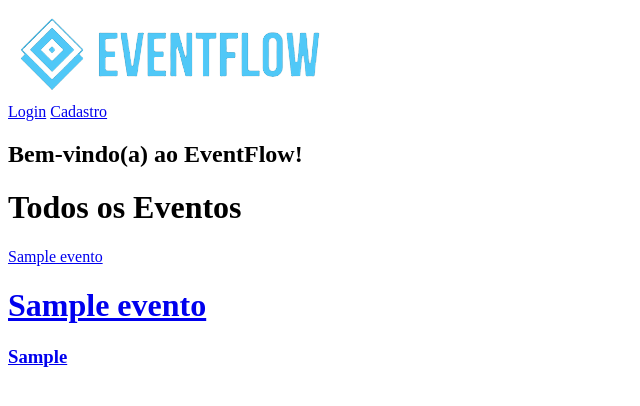
After one commit to MrKevin284/phpEventFlow, a PHP site: page /EventFlow.php in a window 1280 px wide. The commit adds this page. Shown: the top 406 px of the page, without its empty margins (0-640 px from the left). Run offline with PHP 8.4, Linux system fonts and the light colour scheme; tables that the repository leaves empty or names only in its code hold one stand-in row (values such as "Sample post").

Commit message:
update20

```diff
--- /dev/null
+++ b/EventFlow.php
@@ -0,0 +1,60 @@
+<!DOCTYPE html>
+<html lang="en">
+<head>
+    <meta charset="UTF-8">
+    <meta http-equiv="X-UA-Compatible" content="IE=edge">
+    <meta name="viewport" content="width=device-width, initial-scale=1.0">
+    <title>EventFlow</title>
+</head>
+<body>
+    <div class="cabecalho">
+        <div class="logo_principal">
+            <img src="assets/imagens/logo_fundo_removido.png" alt="Logo EventFlow">
+        </div>
+
+        <nav class="botoes">
+            <a href="login.php"><label>Login</label></a>
+            <a href="tipo_de_usuario.php"><label>Cadastro</label></a>
+        </nav>
+
+        <div class="nome_usuario">
+            <h2>Bem-vindo(a) ao EventFlow!</h2>
+        </div>
+
+        <div class="caixa">
+            <h1 id="todos_os_eventos">Todos os Eventos</h1>
+
+            <?php
+            // Incluir o arquivo de conexão com o banco de dados
+            require_once "conexao.php";
+
+            // Consultar os eventos no banco de dados
+            $consulta = "SELECT * FROM eventos";
+            $resultado = mysqli_query($conexao, $consulta);
+
+            // Verificar se existem eventos cadastrados
+            if (mysqli_num_rows($resultado) > 0) {
+                // Exibir os eventos
+                while ($row = mysqli_fetch_assoc($resultado)) {
+                    echo '<a href="info_evento.php?id=' . $row["idevento"] . '" class="caixa_evento">';
+                    echo '<div class="cartao">';
+                    echo '<div class="cartao_esquerdo">';
+                    echo '<span>' . $row["nome_evento"] . '</span>';
+                    echo '<h1>' . $row["nome_evento"] . '</h1>';
+                    echo '<h3>' . $row["palavra_chave"] . '</h3>';
+                    echo '</div>';
+                    echo '</div>';
+                    echo '</a>';
+                }
+            } else {
+                echo '<p>Nenhum evento encontrado.</p>';
+            }
+
+            // Fechar a conexão com o banco de dados
+            mysqli_close($conexao);
+            ?>
+
+        </div>
+    </div>
+</body>
+</html>
--- a/login.php
+++ b/login.php
@@ -28,7 +28,7 @@ session_start();
                     echo '<p class="erro">' . $_SESSION['login_erro'] . '</p>';
                     unset($_SESSION['login_erro']);
                 }
-                echo '<a href="esqueci_senha.php"><h2>Esqueci a senha</h2></a>';
+                echo '<a href="EventFlow.php"><h2>EventFlow</h2></a>';
                 echo '<a href="tipo_de_usuario.php"><h2>Criar Conta</h2></a>';
             ?>
         </div>
```
Also changed, not shown: esqueci_senha.php (deleted, +0 -37 lines).
